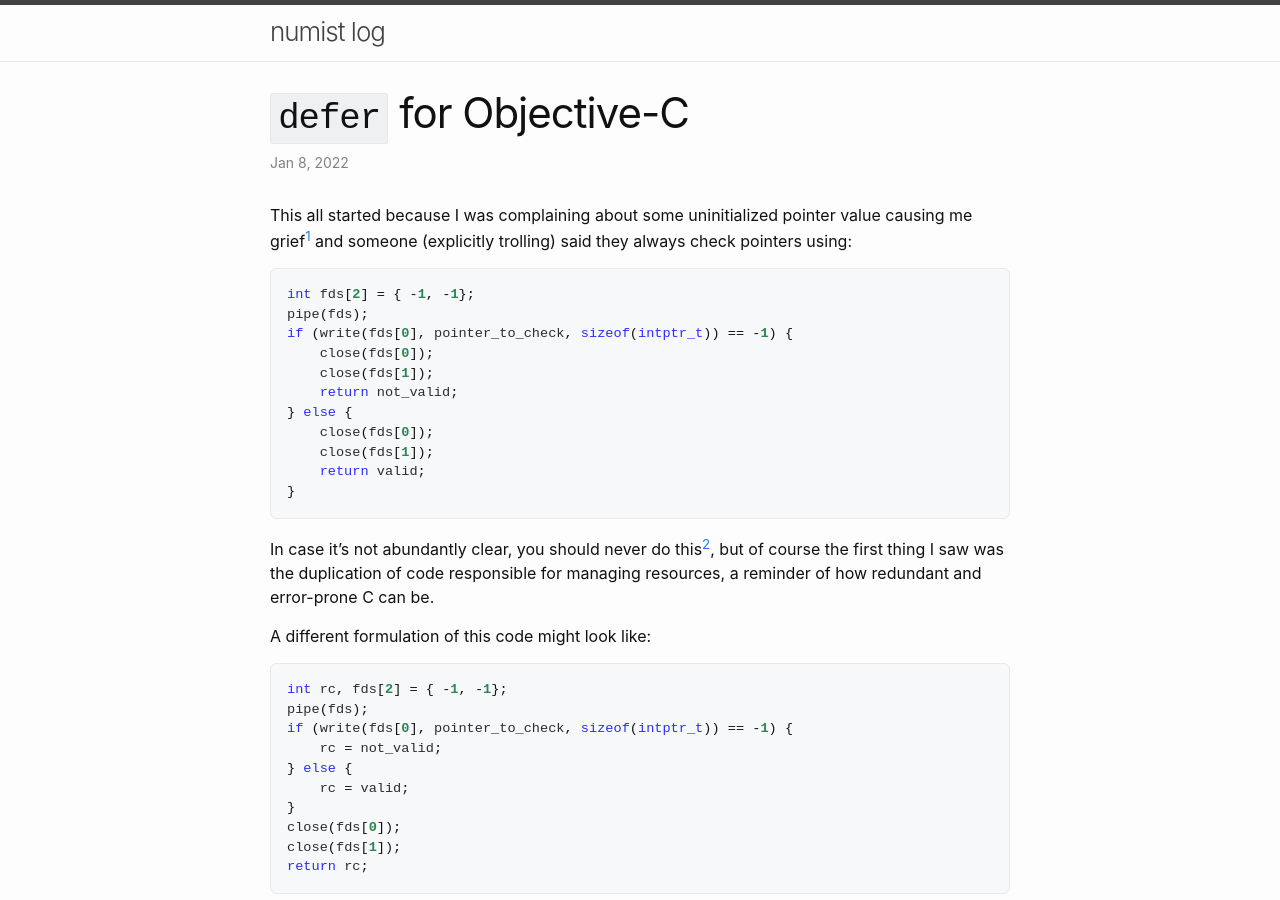
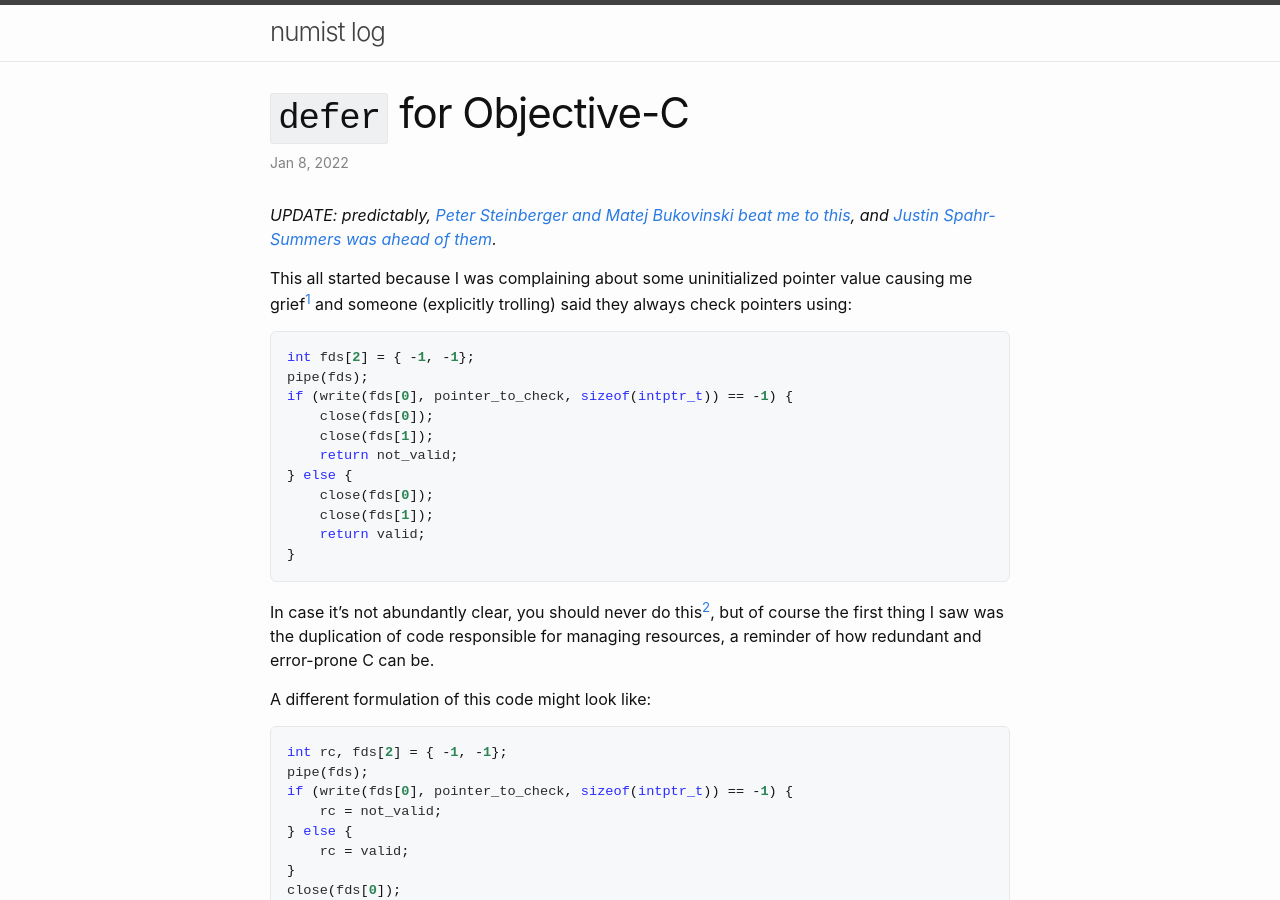
Before and after one commit to numist/numi.st, a Jekyll site: the page built from _posts/2022-01-08-objc-defer.md, in a window 1280 px wide and 900 px high. Built offline with Jekyll 4.4.1, drawn with Linux system fonts in a browser that asks for light colours; some of the changed text lies outside the part shown.

Commit message:
Edit code languages and the update in objc-defer

````diff
--- a/_posts/2022-01-08-objc-defer.md
+++ b/_posts/2022-01-08-objc-defer.md
@@ -5,6 +5,8 @@
 tags: [💻]
 description: Reducing code duplication and improving locality in Objective-C with macros.
 ---
+
+_UPDATE: predictably, [Peter Steinberger and Matej Bukovinski beat me to this](https://pspdfkit.com/blog/2017/even-swiftier-objective-c/), and [Justin Spahr-Summers was ahead of them](https://github.com/jspahrsummers/libextobjc/blob/bdec77056a38a52bc8f30a19cec52d66a70e7bf6/extobjc/EXTScope.h#L12-L33)._
 
 This all started because I was complaining about some uninitialized pointer value causing me grief[^mmap] and someone (explicitly trolling) said they always check pointers using:
 
@@ -43,7 +45,7 @@
 
 Really what I want is something like [Swift's `defer`](https://docs.swift.org/swift-book/ReferenceManual/Statements.html#ID532):
 
-``` c
+``` objective_c
 int fds[2] = { -1, -1};
 pipe(fds);
 defer ^{
@@ -60,7 +62,7 @@
 
 Turned out it's not too heinous to hack together. Here it is:
 
-``` c
+``` objective_c
 static void __defer_cleanup(void (^*pBlock)(void)) { (*pBlock)(); }
 #define __defer_tokenpaste(prefix, suffix) prefix ## suffix
 #define __defer_blockname(nonce) __defer_tokenpaste(__defer_, nonce)
````
Also changed, not shown: other parts of _posts/2022-01-08-objc-defer.md (+0 -2 lines).
